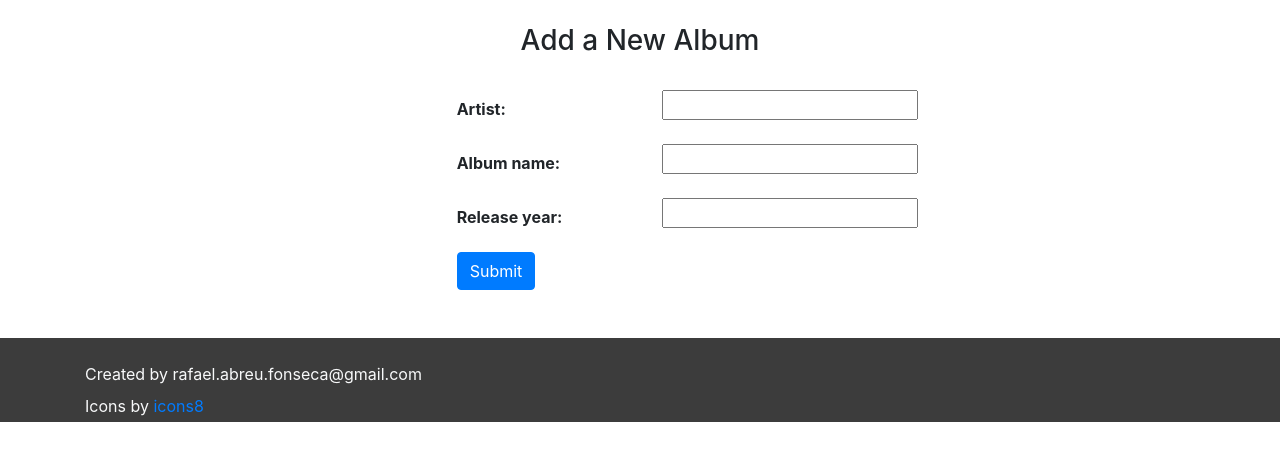
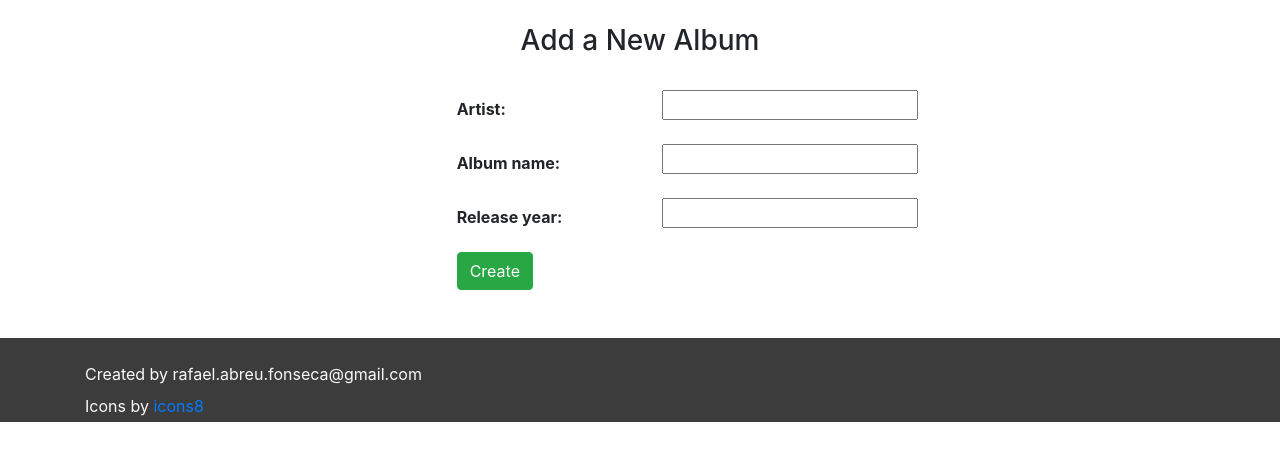
Before and after one commit to fonsecaRafael/music-collection, a Django app: page /albums/create/ in a window 1280 px wide. Shown: the part 56-517 px from the top of the page. Run offline with Django 4.2, Linux system fonts and the light colour scheme; some libraries are stand-ins or nearby versions.

Commit message:
Remove comments

```diff
--- a/musics/albums/templates/albums/create.html
+++ b/musics/albums/templates/albums/create.html
@@ -32,8 +32,8 @@
 			<div class="col-sm-4">{{ album_form.year }}</div>
 		</div>
 
-		<button type="submit" class="btn btn-primary">
-			Submit
+		<button type="submit" class="btn btn-success">
+			Create
 		</button>
 		</div>
 	</form>
--- a/musics/albums/urls.py
+++ b/musics/albums/urls.py
@@ -10,8 +10,3 @@ urlpatterns = [
     path('update/<id>', update, name='update'),
     path('delete/<id>', delete, name='delete'),
 ]
-
-# from django.contrib import admin
-# urlpatterns = [
-# path('admin/', admin.site.urls),
-# ]
```
